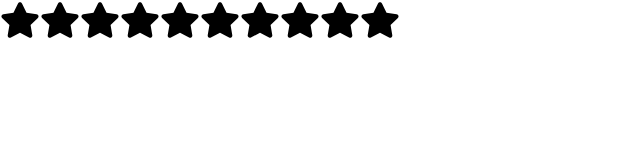
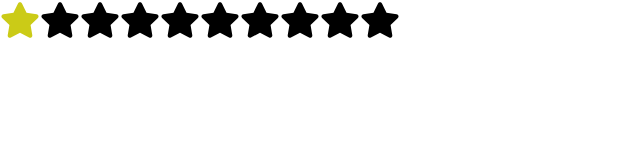
Before and after one commit to Khvede93/star-rating, a React (Vite) app: page / in a window 1280 px wide. Shown: the top 160 px of the page, without its empty margins (0-640 px from the left). Built offline with nearby package versions, Linux system fonts and the light colour scheme.

Commit message:
adding active inactive classes

```diff
--- a/src/App.css
+++ b/src/App.css
@@ -0,0 +1,7 @@
+.active {
+  color: rgb(203, 203, 23);
+}
+
+.inActive {
+  color: #000;
+}
--- a/src/App.jsx
+++ b/src/App.jsx
@@ -32,6 +32,7 @@ function App() {
             onMouseEnter={() => handleMouseOver(ind)}
             onMouseLeave={() => handleMouseLeave(ind)}
             size={40}
+            className={ind <= (rating || hover) ? 'active' : 'inActive'}
           />
         );
       })}
```
